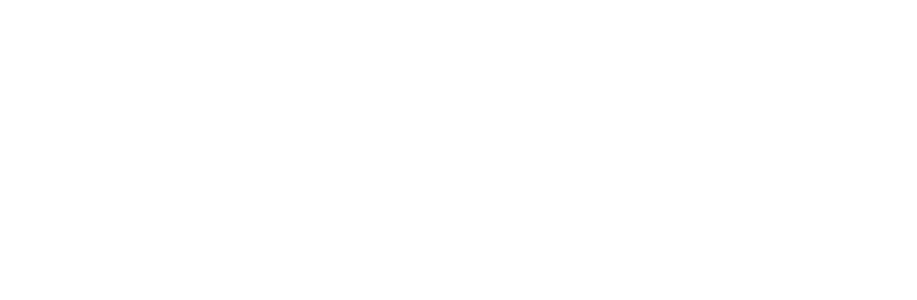
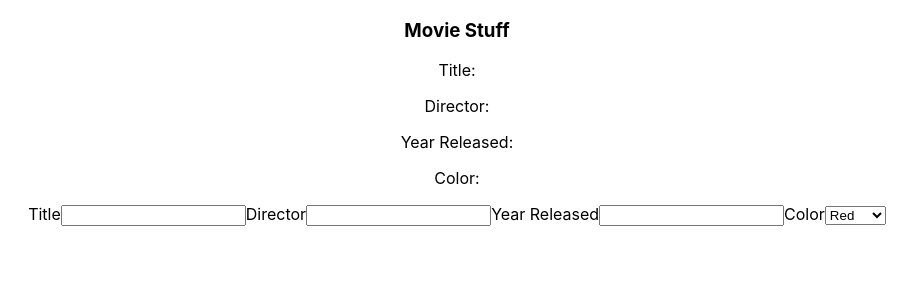
Before and after one commit to joshua360x/movie-maker, a React (Create React App) app: page / in a window 1280 px wide. Shown: the top 300 px of the page, without its empty margins (183-1100 px from the left). Built offline with nearby package versions, Linux system fonts and the light colour scheme.

Commit message:
set Form component + setState to match on Change

```diff
--- a/src/App.js
+++ b/src/App.js
@@ -1,6 +1,8 @@
 // import logo from './logo.svg';
 import { useState } from 'react';
 import './App.css';
+import MovieForm from './MovieForm';
+import MovieList from './MovieList';
 
 function App() {
   const [allMovies, setAllMovies] = useState([]);
@@ -10,13 +12,21 @@
   const [movieTitle, setMovieTitle] = useState('');
   const [movieFormColor, setMovieFormColor] = useState('');
 
+  const movie = {
+    title: movieTitle,
+    director: movieFormDirector,
+    year: movieFormYearReleased,
+    color: movieFormColor,
+  };
 
-  function submitHandler() {
+  function submitHandler(e) {
+    e.preventDefault();
+
     const newMovie = {
       title: movieTitle,
       director: movieFormDirector,
       year: movieFormYearReleased,
-      color: movieFormColor
+      color: movieFormColor,
     };
     setAllMovies([...allMovies, newMovie]);
   }
@@ -29,10 +39,16 @@
   }
 
   return (
-
-
     <div className="App">
-
+      <section>
+        <h3>Movie Stuff</h3>
+        <p>Title: {movieTitle}</p>
+        <p>Director: {movieFormDirector}</p>
+        <p>Year Released: {movieFormYearReleased}</p>
+        <p>Color: {movieFormColor}</p>
+      </section>
+      <MovieForm setMovieTitle={setMovieTitle} submitHandler={submitHandler} movies={movie} />
+      <MovieList />
     </div>
   );
 }
--- a/src/MovieForm.js
+++ b/src/MovieForm.js
@@ -1,5 +1,33 @@
 import React from 'react';
 
-export default function MovieForm() {
-  return <div></div>;
+export default function MovieForm({ submitHandler, movies, setMovieTitle }) {
+
+  function handleChange(e, setState) {
+    setState(e.target.value);
+  }
+
+  return (
+    <form onSubmit={submitHandler}>
+      <label>
+        Title
+        <input value={movies.movieTitle} type="text" onChange={(e) => handleChange(e, setMovieTitle)} />
+      </label>
+      <label>
+        Director
+        <input type="text" />
+      </label>
+      <label>
+        Year Released
+        <input type="text" />
+      </label>
+      <label>
+        Color
+        <select>
+          <option value="red">Red</option>
+          <option value="yellow">Yellow</option>
+          <option value="pink">Pink</option>
+        </select>
+      </label>
+    </form>
+  );
 }
```
